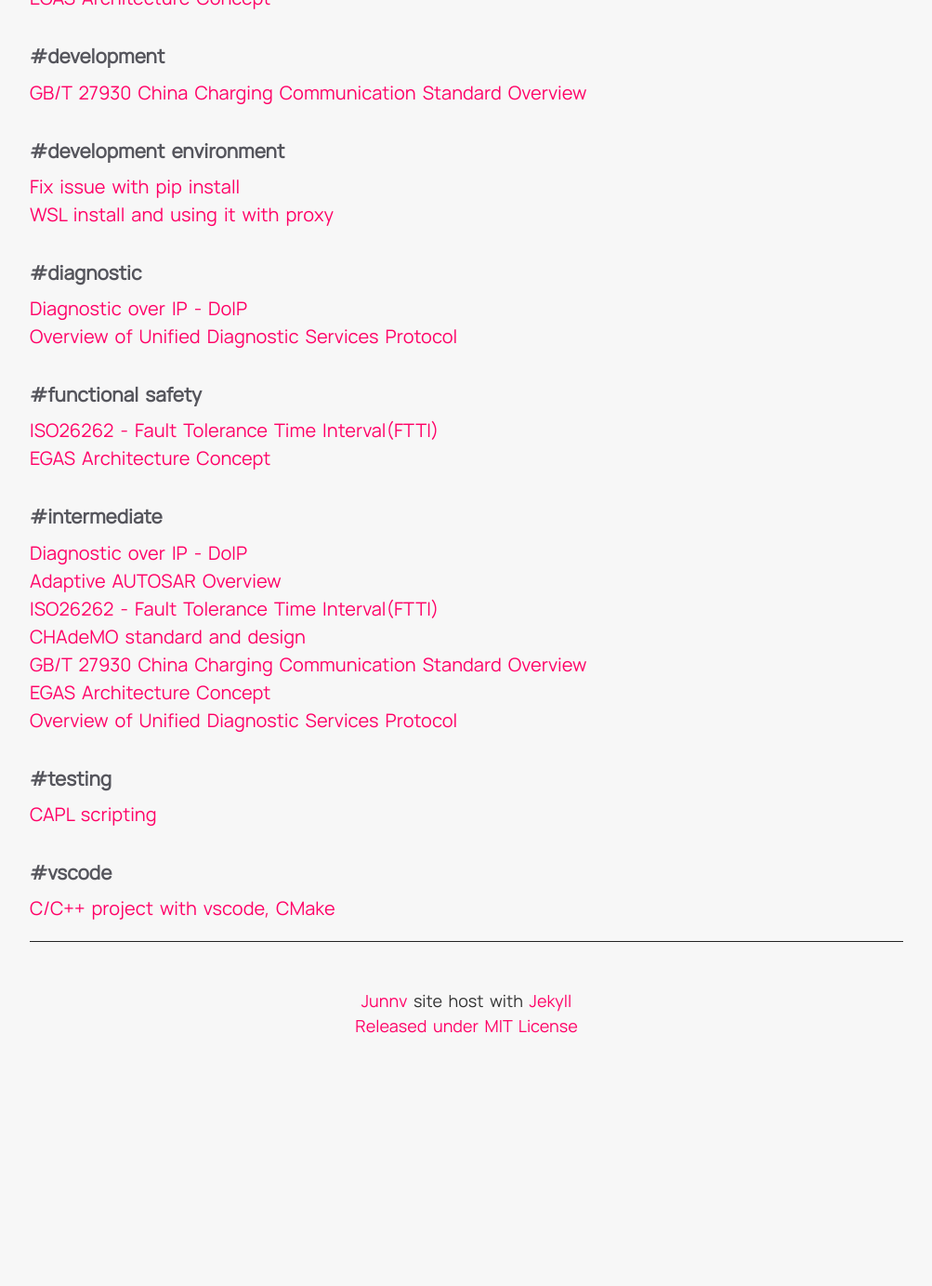
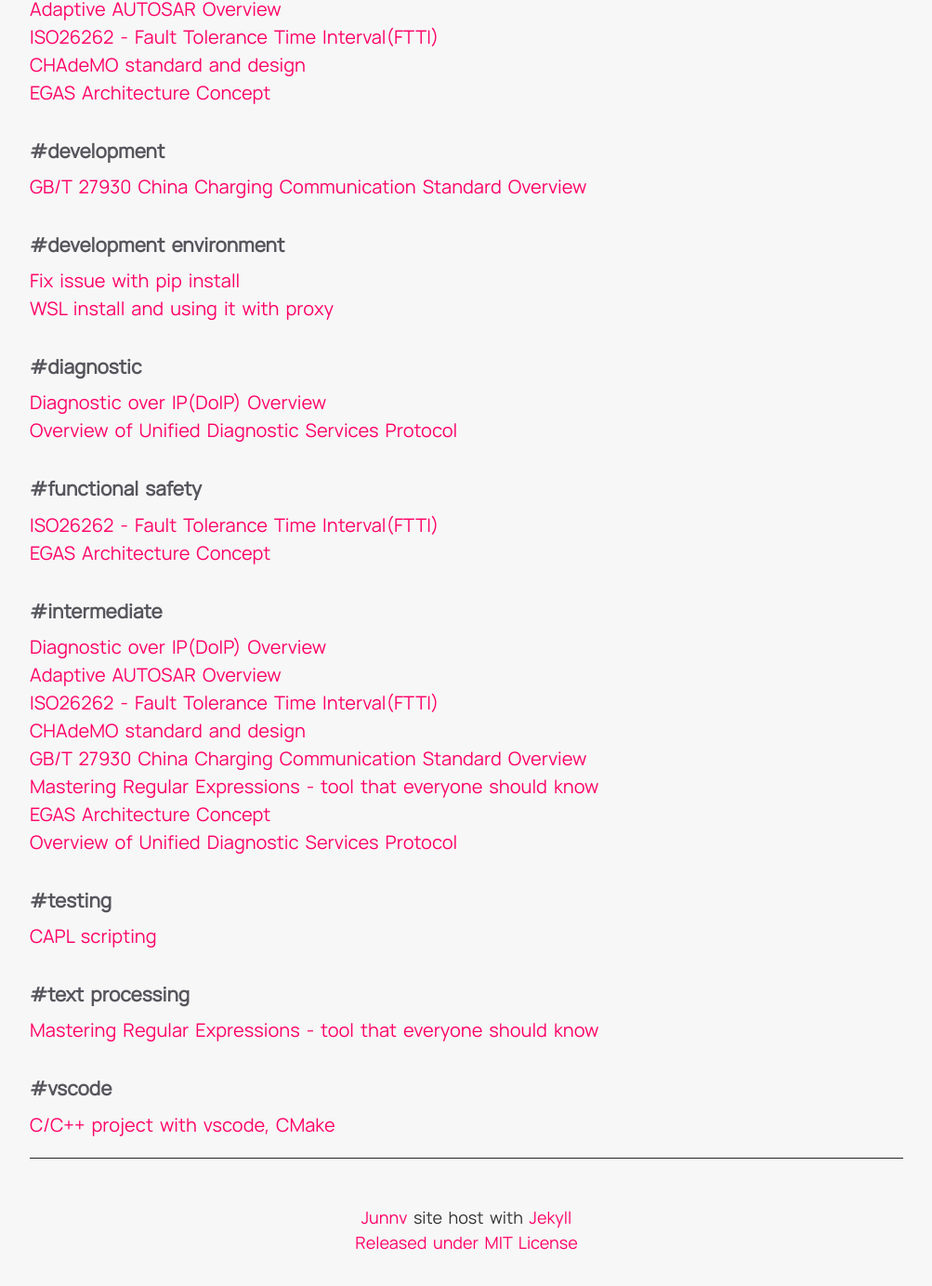
Before and after one commit to nvdungx/nvdungx.github.io, a Jekyll site: the page built from _pages/tags.html, in a window 1280 px wide and 1400 px high, scrolled down 1013 px. Shown: the top 1383 px of the window at 93% size, without its empty margins (138-1141 px from the left). Built offline with Jekyll 4.4.1, drawn with Linux system fonts in a browser that asks for light colours; before the commit the page ends 2180 px from its top, so only the background shows below that; some of the changed lines change nothing that is shown; some of the changed text lies outside the part shown.

Commit message:
[Common] Regex blog
Description:
  - regular expression

Affected files:
  - regex

```diff
--- /dev/null
+++ b/_posts/2023-02-07-regex-basic.md
@@ -0,0 +1,208 @@
+---
+layout: post
+title: Mastering Regular Expressions - tool that everyone should know
+date: 2023-02-07 00:00:00
+categories: [programming]
+tags: [automation, intermediate, text processing]
+last_modified_at: 2023-02-08
+---
+
+When I first started as a junior engineer on an MCAL (Microcontroller Abstraction Layer) development team, my responsibilities mainly involved testing and maintaining existing test scripts and environment structures. I vividly remember one specific instance where we updated a module's **Parameter Definition File (PDF)**. This change required us to update the entire test environment’s **Configuration Data Files (CDFs)**—the configured output `.arxml` files used in AUTOSAR MCAL module.
+
+We had introduced a new **DEM (Diagnostic Event Manager)** error into the parameter definition of CAN module. Consequently, every CDF in the CAN module’s test environment needed an additional DEM reference added under the `DemEventParameterRefs` container as below:
+
+{% highlight xml %}
+<ECUC-REFERENCE-VALUE>
+    <DEFINITION-REF DEST="ECUC-SYMBOLIC-NAME-REFERENCE-DEF">/VENDOR/EcucDefs_Can/Can/CanDemEventParameterRefs/CAN_E_TX_HISTORY_OVERFLOW</DEFINITION-REF>
+    <VALUE-REF DEST="ECUC-CONTAINER-VALUE">/ActiveEcuC/Dem/DemConfigSet/CAN_E_TX_HISTORY_OVERFLOW</VALUE-REF>
+</ECUC-REFERENCE-VALUE>
+{% endhighlight %}
+
+At the time, my workflow was to load the updated PDF into a configuration tool, manually import each test environment CDF, re-save them, and export them again so they would include the new reference parameters.
+
+My initial plan was to go through all of the CDFs—several hundred files—one by one. (Don’t ask me why I didn’t ask a senior engineer for guidance, my team culture back then was "figure it out yourself first, and only ask if you are truly stuck.")
+
+After agonizing through a dozen files, I realized this was not a sustainable way to work. I compared a new CDF against an old one and realized I could simply insert the text block into a specific position programmatically.
+
+I whipped up a Bash script after a few searches on Stack Overflow. It wasn't pretty, but it got the job done:
+
+{% highlight bash %}
+#!/usr/bin/bash
+
+for filename in ./*.arxml; do
+  echo "File name: $filename"
+  # Find the line number of the anchor tag
+  linef=`sed -n '/<SHORT-NAME>CanDemEventParameterRefs/=' $filename`
+  # Offset by 3 lines to hit the correct insertion point
+  linef=`expr $linef + 3`
+
+  sed -i ''$linef' i\
+                <ECUC-REFERENCE-VALUE>\
+                  <DEFINITION-REF DEST="ECUC-SYMBOLIC-NAME-REFERENCE-DEF">/VENDOR/EcucDefs_Can/Can/CanDemEventParameterRefs/CAN_E_TX_HISTORY_OVERFLOW</DEFINITION-REF>\
+                  <VALUE-REF DEST="ECUC-CONTAINER-VALUE">/ActiveEcuC/Dem/DemConfigSet/CAN_E_TX_HISTORY_OVERFLOW</VALUE-REF>\
+                </ECUC-REFERENCE-VALUE>' $filename
+done
+{% endhighlight %}
+
+Looking back, I realize how much easier this would have been if I had known **Regular Expressions (Regex)**. That entire scripting headache could have been resolved with a single "Search and Replace" in Notepad++ using a pattern like this:
+
+![example_regex](/assets/img/blogs/2023_01_02/regex_example.png)
+
+**Find:**
+{% highlight regex %}
+(<SHORT-NAME>CanDemEventParameterRefs<\/SHORT-NAME>)([\s\S]*?)(^\s*)(<ECUC-REFERENCE-VALUE>)
+{% endhighlight %}
+
+**Replace:**
+{% highlight regex %}
+$1$2$3<ECUC-REFERENCE-VALUE>\r\n$3  <DEFINITION-REF DEST="ECUC-SYMBOLIC-NAME-REFERENCE-DEF">/VENDOR/EcucDefs_Can/Can/CanDemEventParameterRefs/CAN_E_TX_HISTORY_OVERFLOW</DEFINITION-REF>\r\n$3  <VALUE-REF DEST="ECUC-CONTAINER-VALUE">/ActiveEcuC/Dem/DemConfigSet/CAN_E_TX_HISTORY_OVERFLOW</VALUE-REF>\r\n$3</ECUC-REFERENCE-VALUE>\r\n$3$4
+{% endhighlight %}
+
+After a few more encounters like this, I eventually stumbled upon **regular expression** and read some more advanced concept about it. Since then, Regex has become one of the most valuable skills I picked up in my early career.
+
+To someone who doesn't know about regex yet, above Find and Replace regex looks like random gibberish. But once you understand the logic behind it, it becomes a superpower for manipulating text, cleaning data, and automating the mundane. In this blog, we will explore the building blocks of Regex—from basic syntax for daily tasks to advanced techniques for niche use cases.
+
+## What is Regex?
+At its core, a Regular Expression is a **`specialized string that describes a search pattern`**. Think of "Find and Replace" but on steroids. While a standard search looks for exact matches, regex looks for *`patterns`*—like "any sequence of 5 digits followed by 1 capital letter."
+
+## Why Bother Learning It?
+1. **Efficiency:** Tasks that take hours of manual editing and inspection can be done in seconds.
+2. **Validation:** It’s the standard way to ensure user input (filepath, email, etc..) is formatted correctly.
+3. **Data Scraping:** Extracting specific information from massive logs or text files becomes trivial.
+4. **Universal:** Almost every language (Python, JavaScript, Java, C#) and text editor (VS Code, Vim, Sublime) have the library or function to support it.
+
+---
+
+## The Building Blocks: Basic Syntax
+First, you need to know the building block that form the foundation of any regex:
+
+### 1. Characters
+
+Regular expressions consist of two types of characters: **Metacharacters**, which have special meanings (e.g. `.`, `\`), and **Literals** (normal text), which match themselves.
+
+| Metachacters                   | Name              | Description                                                                                                                                                                                               |
+| ------------------------ | ----------------- | --------------------------------------------------------------------------------------------------------------------------------------------------------------------------------------------------------- |
+| `.`                      | Wildcard or Dot          | Matches any single character except a newline <br/> Example: `c.t` matches `cat`, `cut`, `c-t`, and `c9t`.                                                                                                          |
+| `[`ca`]` `[`a`-`z`]` `[^`12`]`| Character classes | `[]`: matches any characters inside `[]` <br/>  Example: `gr[ea]y` match either `gray` or `grey` <br/><br/> `[-]`: matches any characters in range between char before dash `-` and after it <br/>  Example: `<H[1-3]>` matches `<H1>`, `<H2>` or `<H3>` <br/><br/> `[^]`: matches any character that isn't listed after caret `^` in `[]`(negated) <br/>  Example: `[^1-6]` matches any characters that not from 1 to 6  <br/><br/> NOTE: metacharacters inside `[]` is interpreted literally as it is(except for the dash `-` and `^` if they are used in position as above) .e.g `[(a.]` look for a single character `(`, `a` or `.` ; `[ab^-]` look for a single character `a`, `b`, `^` or `-` <br/><br/>`[0123456789abcdefABCDEF]` can be written as `[0-9a-fA-F]`|
+| `\s` `\S` <br/>`\w` `\W` <br/>`\d` `\D` | Shorthand classes | `\s` / `\S`: matches whitespace (space, tab, newline) / Non-whitespace <br/> `\w` / `\W`: matches "word" characters (A-Z, 0-9, `_`) / Non-word <br/> `\d` / `\D`: matches any digit (0-9) / Non-digit |
+| `\b` `\B`     | Boundary       | `\b`: matches the position between a word character and a non-word character(word boundary) <br/> `\B`: Non-word boundary |
+| `\t` `\r` `\n` | Non printable | `\t`: Tab. <br/> `\r`: Carriage return. <br/> `\n`: Newline. |
+| `a` `afc` `s` | Plain text character | Matches the literal string which is specified by character sequence|
+| `()`| Capturing group | Groups characters together to act as a single unit and "remembers" the match for later use (back-referencing). <br/> Example: `(abc)` matches "abc" and stores it in group 1. |
+| `\`                      | Escape            | If you want to match a meta characters like `.`, `$`, `[`, `]`, `(`, `)` or `\` as literal characters, you put a backslash before it. <br/>  Example: `\$` matches a literal `$`, and `\.` matches a literal `.`, and `\(\)` matches literal `()` <br/><br/> Another special usage is to back reference, as we can use `\`{index} to reference the matches in `()` group <br/>  Example: regex `(first|1st).*(<H[1-3]>)\2` then the `\2` is refer to 2nd matches unit `<H[1-3]>` in the current regex |
+| `|` | Alternation | Combine multiple expressions into a single expression that matches any of the individual ones <br/>  Example: `(first|First|1st)` matches `first` or `First` or `1st` ; `gr(a|e)y` match either `gray` or `grey`|
+
+### 2. Quantifier
+Quantifiers specify how many times the **preceding** character, group, or character class should occur.
+
+| Symbol       | Repetition | Description |
+| ------------ | ---------- | ----------- |
+| `+`            | 1 to n     | **At least once.** Matches one or more of the preceding element. <br/> Example: `\d+` matches `1`, `23`, `456` and so on |
+| `*`            | 0 to n     | **Zero or more.** Matches the preceding element any number of times, or not at all. <br/> Example: `\t*` matches zero or many tabs |
+| `{1}` `{2,}` `{0,3}` `{1,5}` | *min* to *max* | Matches between *n* and *m* repetitions. <br/> `{n}`: Exactly *n* times. <br/> `{n,}`: *n* or more times. <br/> Example: `[a-z]{1,4}` matches `a`, `ab`, `abc`, or `abcd` |
+| `?`            | 0 or 1     | Matches the preceding element zero or one time. <br/> Example: `colou?r` matches `color` and `colour`|
+
+NOTE: `?` is consider as lazy matching and other quantifier(`+` `*`) are greedy match. Refer to advanced section for it usage.
+
+### 3. Anchor
+Anchors do not match actual characters. Instead, they match **positions** within the text.
+
+| Symbol | Name | Description |
+| :--- | :--- | :--- |
+| `^` | Caret | Matches the **start** of the line or string. <br/> Example: `^Start` matches "Start" only at the beginning. <br/><br/> NOTE:`^` consider as negated if placed at the beginning of `[]` |
+| `$` | Dollar | Matches the **end** of the line or string. <br/> Example: `End$` matches "End" only at the very end. <br/><br/> NOTE:`$` act similar as `\` in case of referencing i.e. refer to unit group of the matched regex `$1`, `$2` |
+| `\b` | Word Boundary | (As mentioned above) Matches the start or end of a word. <br/> Example: `\bcan\b` matches the word "can" but not "canvas" or "scan". |
+
+### Now combine all of them
+
+The table above covers the core syntax, but the magic comedown on how you combine these pieces to solve specific problems. Let’s look at a possible scenario in actual project.
+Imagine you are analyzing a UART log from a Gateway ECU. The log spans several days of operation, and you need to find all security-related logs (`SEC:`) from **February 9, 2026**, specifically where a request was made to **ECU 0x1121**:
+
+{% highlight log %}
+2026-02-09 01:35:08.883420 SYS:Started Security Auditing Service.
+2026-02-09 01:35:08.931006 SYS:Started Measure the time from kernel boot to SGA-READY.
+2026-02-09 01:35:08.995003 SYS:Started SOME/IP Gateway.
+2026-02-09 01:35:09.011094 SEC:Started UDS firewall.
+2026-02-09 01:35:10.044021 SYS:Started UDS message forwarding.
+2026-02-09 01:35:12.000051 SEC:Request security access level 0x11 to ECU 0x1121.
+2026-02-09 01:35:12.094231 SEC:Request security access level 0x17 to ECU 0x1100.
+2026-02-09 01:35:15.052119 SEC:Request diagnostic protection role Production 0x31 to ECU 0x1121.
+2026-02-09 01:35:30.954138 SYS:Started LIN Network Service.
+2026-02-09 01:35:30.986575 SYS:Started LIN Heartbeat Service.
+2026-02-09 01:35:31.086513 SYS:Started gPTP Bridge is ready.
+....
+2026-02-13 01:35:31.086513 SEC:Request security access level 0x11 to ECU 0x1121.
+{% endhighlight %}
+
+#### The Regex Solution:
+To match this specific pattern, we can build the following expression:
+
+{% highlight regex %}
+^2026-02-09.*SEC:.*ECU 0x1121.*$
+{% endhighlight %}
+
+#### Breaking Down the Logic:
+*   `^2026-02-09` : We use the **Caret (Anchor)** to ensure the line starts exactly with our target date.
+*   `.*` : The **Wildcard and Greedy Quantifier** combo tells the engine to skip everything until find the follow-up pattern in the regex"
+*   `SEC:` : A **Literal** match to filter only the security module entries.
+*   `ECU 0x1121` : A literal match for our target logical address.
+*   `$` : The **Dollar (Anchor)** ensures there is no extra text after our match, confirming we've reached the end of the line.
+
+⟹ as we can see, there are plenty number of small building block characters, and from these we can arrive to infinity number of combined expression, which can help solve a single pattern matching problem.
+
+
+---
+
+## Leveling Up: The Advanced Usage
+Once you have mastered the basic building blocks, you will eventually run into complex problems—like parsing nested XML or extracting data from messy logs—where simple matching isn't enough. This is where the advanced logic of the regex engine comes into play.
+
+#### 1. Groups and Capturing `()`
+Parentheses serve **2 purposes**: they group parts of a pattern together and they **capture** the text that matches that group into a "memory slot", which can be referenced directly in current regex pattern or later(i.e. post matched/replaced operation)
+*   **Grouping:** `(abc)+` matches "abc", "abcabc", "abcabcabc",... <- adjacent `abc` and repeated more than one
+*   **Capturing:** If you have `(\d{2})-(\d{2})-(\d{4})` to match the dd-mm-yyyy, the regex engine remembers the day in Group 1, month in Group 2, and year in Group 3. You can then "recall" these in your code or replacement string using `$1` or `$2` or `$3` or backreference to them in the same searching regex as `\1`, `\2` or `\3`.
+
+<figure>
+  <img src="/assets/img/blogs/2023_01_02/regex_group_matching_example.png" alt="Group capturing example">
+  <figcaption>Group capturing example</figcaption>
+</figure>
+Above image is a use case that I encounter daily and I utilize group capturing regex to do quick text modification where:
+- the input text is "TCVX-{index}" string on each line (few hundred lines)
+- and I need to create a python array style string from this text, so I can put it into a simple python script
+
+search: `(TCVX-\d+)\r\n` -> replace `"$1", ` and I have the desired output.
+
+⟹ same operation can be done during programming, with group capturing you can get out data of interest(.i.e group in the regex) from regex matched result.
+
+<figure>
+  <img src="/assets/img/blogs/2023_01_02/regex_backreference_example.png" alt="Backreference example">
+  <figcaption>Backreference example</figcaption>
+</figure>
+Above image is use cases where I find all the  `<TEST-REQUESTS>` container in a xml file by using:
+`<(TEST-REQUESTS)>[\s\S]*?<\/\1>`: \1 is backreference to group 1 the literal string `TEST-REQUESTS`
+
+Another common use case is to check for duplicated word by `\b(\w+)\s+\1\b`.
+
+#### 2. Greedy vs. Lazy Matching
+In above regex example you can see a weird part in the regex `[\s\S]*?`.
+- `[\s\S]`: just a quick way to match any character, including newlines/line breaks, because I want to get everything between xml TAG that spread multiple line
+- `*?`: why optional quantifier `?` after a quantifier `*`. In this case, it called `lazy quantifier`
+
+**Greedy quantifier**: `*`, `+`, `{num,num}` i.e. regex engine will try to extend the matching of regex unit before it as much as possible.
+
+**-> Lazy quantifiers**: `*?`, `+?`, `{num,num}?` i.e. regex engine stop at the **first** possible opportunity, so in above example regex engine will stop as soon as it hit the first `</TEST-REQUESTS>` tag, even though that literal string is matched by `[\s\S]*`
+
+<figure>
+  <img src="/assets/img/blogs/2023_01_02/regex_lazy.png" alt="Lazy quantifier example">
+  <figcaption>Lazy quantifier example</figcaption>
+</figure>
+Example, in 2nd regex `<.*?>`, adding the lazy quantifier make the regex match a single xml tag instead of going for the whole line as in the 1st one.
+
+---
+
+## Final Thoughts
+You are not required to be an expert in regular expression and create most efficient regex for every issue. A basic understanding of how regex works and when to apply it is already enough to dramatically simplify your daily work.
+A very good site where you can learn and test your regex with detailed, real‑time explanations: [regex101.com](https://regex101.com/).
+
+And if you want to optimize your regex writing and explore more advanced concept, you can refer to this book **Mastering Regular Expressions** by Jeffrey E. F. Friedl.
+
+---
--- a/_posts/2024-02-13-Diagnostic-over-IP---DoIP.md
+++ b/_posts/2024-02-13-Diagnostic-over-IP---DoIP.md
@@ -1,6 +1,6 @@
 ---
 layout: post
-title: Diagnostic over IP - DoIP
+title: Diagnostic over IP(DoIP) Overview
 date: 2026-01-29 09:56:06
 categories: [automotive]
 tags: [intermediate, diagnostic]
@@ -28,7 +28,7 @@ Diagnostic function is utilized in multiple use-cases from the vehicle developme
 - service (franchised dealership, aftermarket repair shop)
 - legislated inspections (emissions check, safety inspections)
 
-⟹ DoIP shall cover different communication scenarios and possible network configurations (i.e. direct or indirect, 1:n(test equipment) to 1:n(doip instance)).
+⟹ DoIP shall cover different communication scenarios and possible network configurations (i.e. direct or indirect, 1:n(test equipment) to 1:n(DoIP instance)).
 
 <figure>
   <img src="/assets/img/blogs/2024_04_16/doip_network.svg" alt="DoIP network">
@@ -219,7 +219,7 @@ Three different vehicle identification request types allow diagnostic testers to
   <figcaption>Example of Vehicle Identification message sequence</figcaption>
 </figure>
 From above example diagram, we can see the main steps:
-- Ethernet interface link-up (Ethernet activation line to HIGH on ODB interface)
+- Ethernet interface link-up (Ethernet activation line to HIGH on OBD interface)
 - IP assignment (DHCP or static or AutoIP)
 - Vehicle DoIP entity broadcast their identity via Vehicle Identification Announcement
 - External Test Equipment enquiry Vehicle Identification by request if they miss the vehicle announcement
```
Also changed, not shown: assets/img/blogs/2022_10_03/charging-types-of-EV-connectors-.jpg (added), assets/img/blogs/2023_01_02/regex_backreference_example.png (added), assets/img/blogs/2023_01_02/regex_example.png (added), assets/img/blogs/2023_01_02/regex_group_matching_example.png (added), assets/img/blogs/2023_01_02/regex_lazy.png (added).
